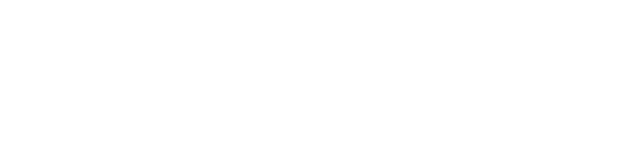
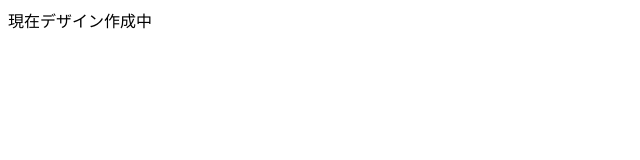
Before and after one commit to Sugimon2410/works, a plain HTML site: page index.html in a window 1280 px wide. Shown: the whole page, without its empty margins (0-640 px from the left). Drawn offline with Linux system fonts and the light colour scheme.

Commit message:
デザイン作成中である旨を記載

```diff
--- a/index.html
+++ b/index.html
@@ -3,9 +3,9 @@
 <head>
     <meta charset="UTF-8">
     <meta name="viewport" content="width=device-width, initial-scale=1.0">
-    <title>portfolio</title>
+    <title>My Portfolio</title>
 </head>
 <body>
-
+    現在デザイン作成中
 </body>
 </html>
```
